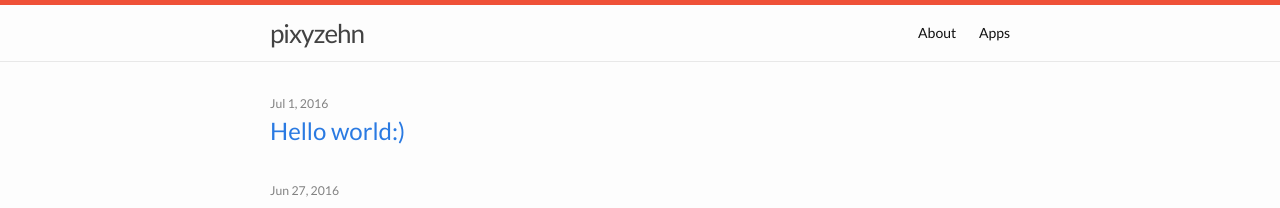
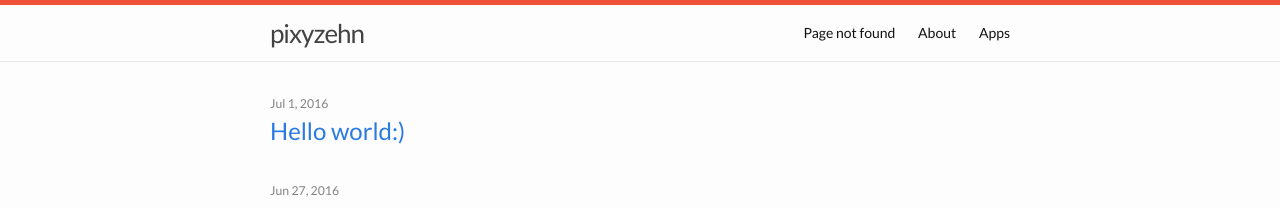
Before and after one commit to pixyzehn/pixyzehn.com, a Jekyll site: the page built from index.html, in a window 1280 px wide. Shown: the top 208 px of the page. Built offline with Jekyll 4.4.1, drawn with Linux system fonts in a browser that asks for light colours.

Commit message:
Fix 404.md

```diff
--- a/404.md
+++ b/404.md
@@ -1,4 +1,6 @@
 ---
+layout: default
+title: Page not found
 permalink: /404.html
 ---
 <p>Sorry this page does not exist =(</p>
```
